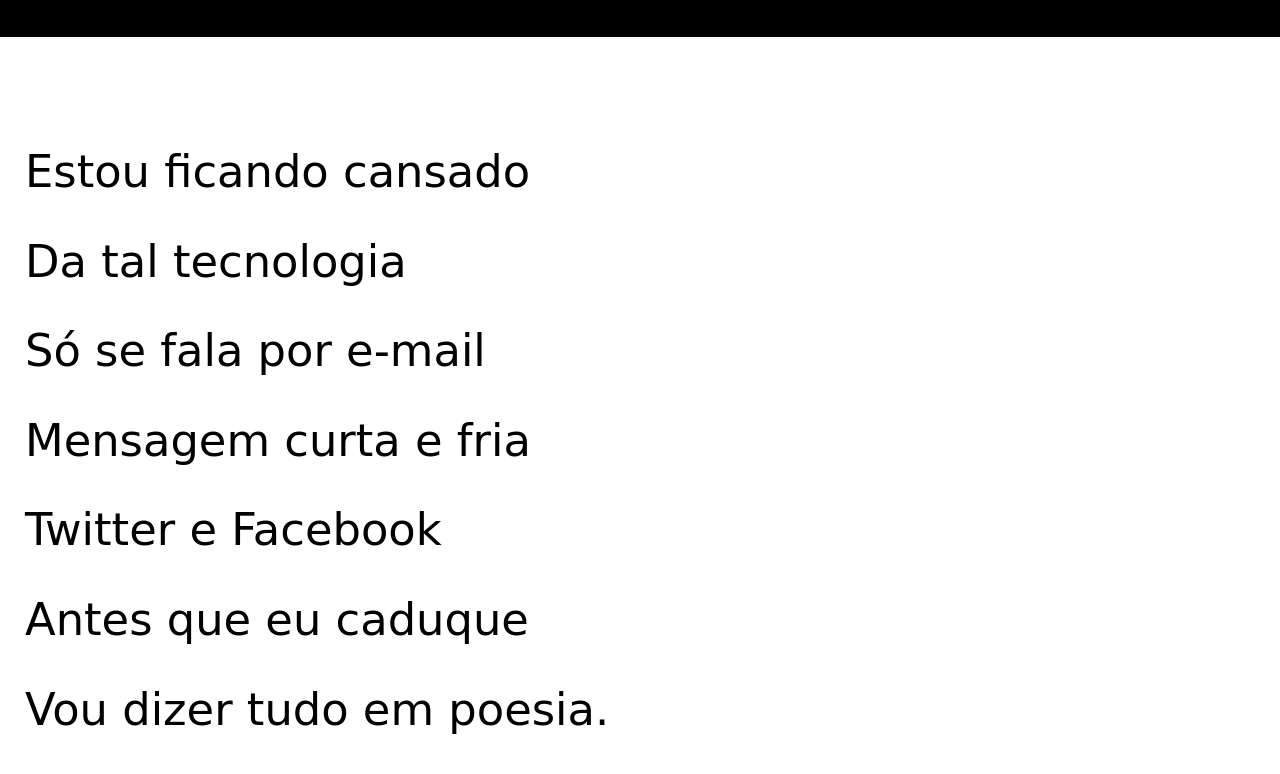
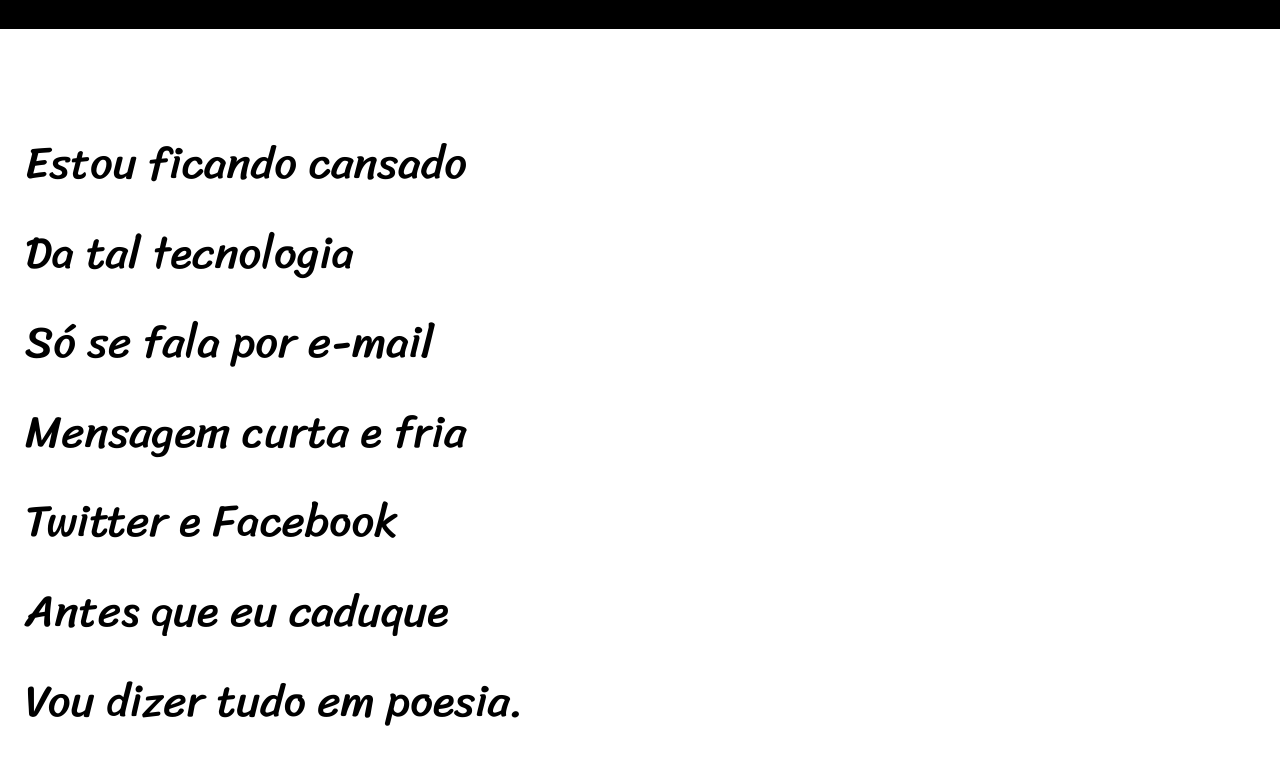
Before and after one commit to GracioMacuacua/projectos-web, a plain HTML site: page projecto-cordel/index.html in a window 1280 px wide. Shown: the part 221-995 px from the top of the page. Drawn offline with Linux system fonts and the light colour scheme.

Commit message:
Resolvido o problema com as fontes.

```diff
--- a/projecto-cordel/estilos/style.css
+++ b/projecto-cordel/estilos/style.css
@@ -1,8 +1,8 @@
 @charset "UTF-8";
 
-@import url('https://fonts.googleapis.com/css2? família=Paixão+Um:wght@400;700;900&display=swap');
+@import url('https://fonts.googleapis.com/css2?family=Passion+One:wght@400;700;900&display=swap');
 
-@import url('https://fonts.googleapis.com/css2? família=Sriracha&display=swap');
+@import url('https://fonts.googleapis.com/css2?family=Sriracha&display=swap');
 
 :root {
     --fonte_padrao: Verdana, Geneva, Tahoma, sans-serif;
```
